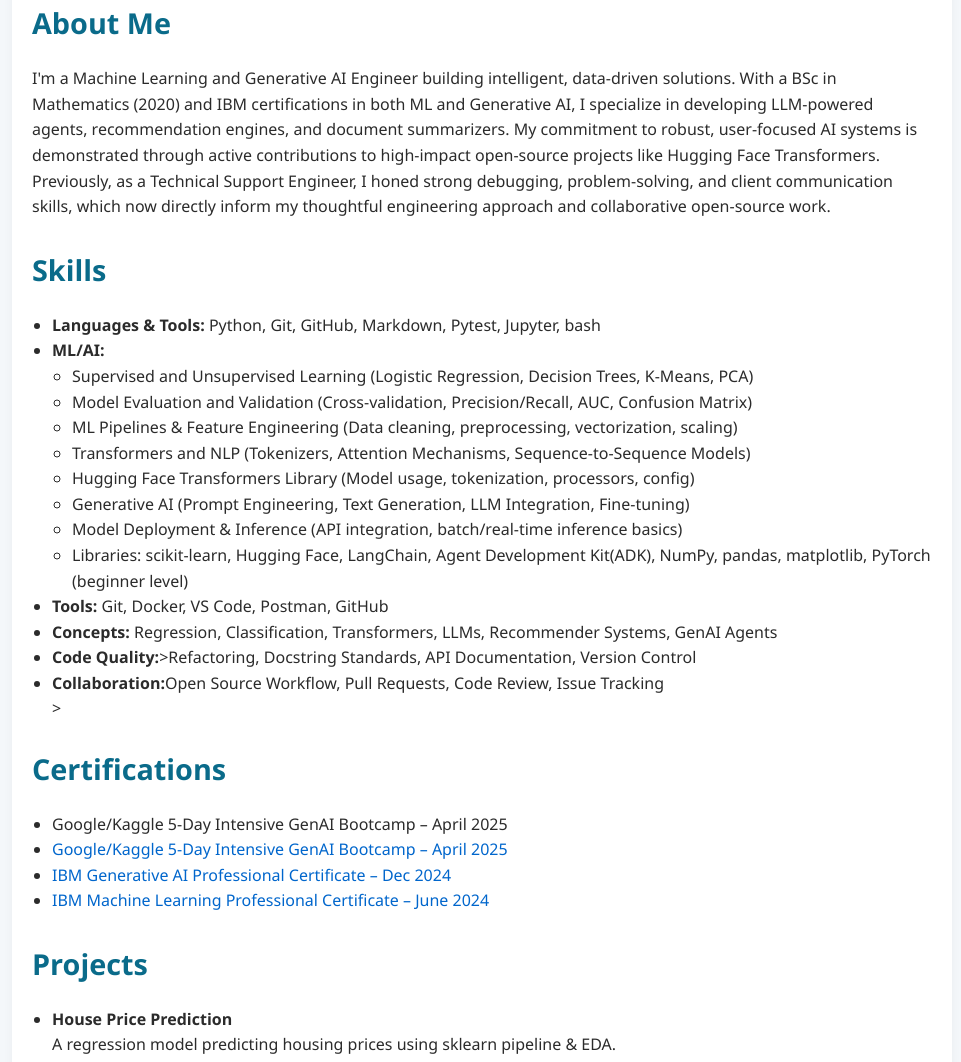
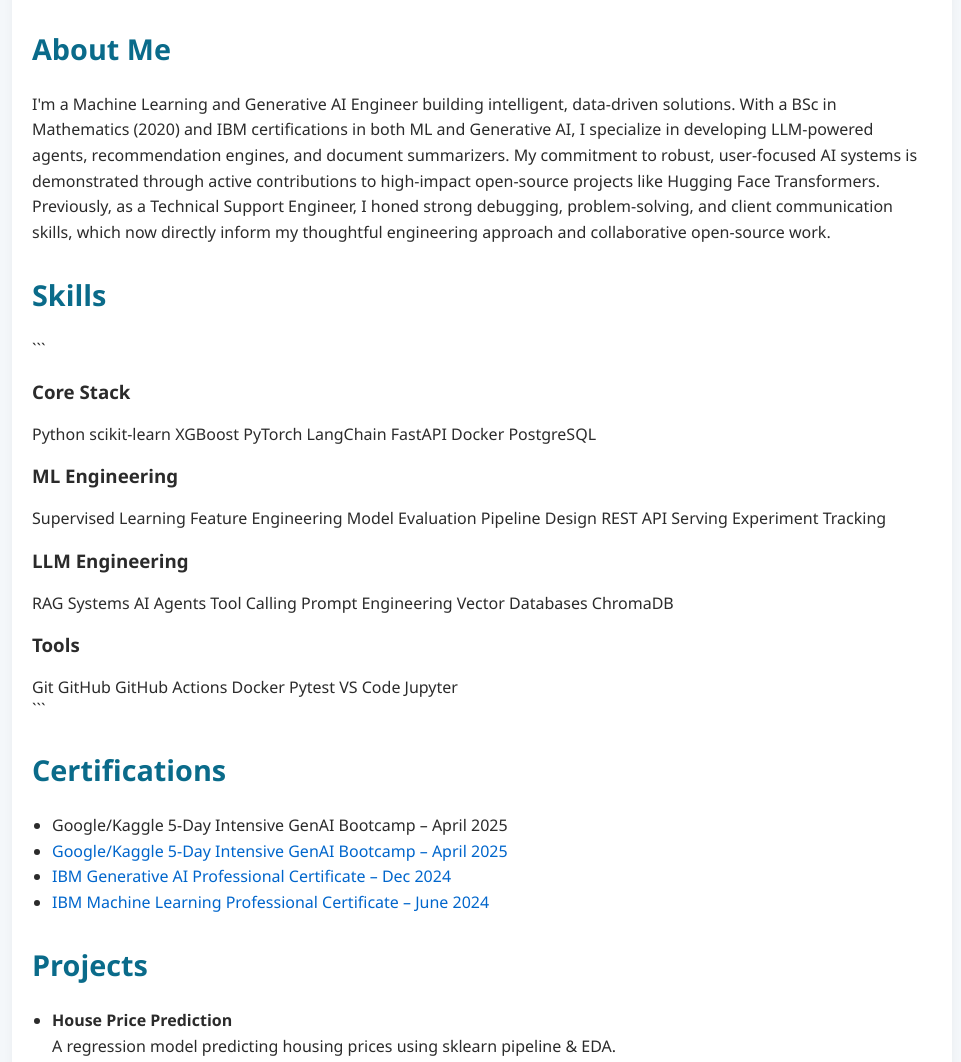
Before and after one commit to marcndo/portfolio, a plain HTML site: page index.html in a window 1280 px wide. Shown: the part 277-1339 px from the top of the page, without its empty margins (158-1119 px from the left). Drawn offline with Linux system fonts and the light colour scheme.

Commit message:
Revise personal info and enhance skills section
Updated personal description and skills section with new content and structured layout.

````diff
--- a/index.html
+++ b/index.html
@@ -15,7 +15,8 @@
 </nav>
     <div class="container">
       <h1>Ndowah Marcel Ambo</h1>
-      <p>Machine Learning & Generative AI Engineer | Mathematics Graduate | Open Source Contributor</p>
+      <p>ML/AI Engineer | Python · PyTorch · LangChain · FastAPI
+Building end-to-end ML systems — from data pipelines to deployed APIs</p>
       <p>IBM Certified in Machine Learning & Generative AI | Contributor at OCaml API Diff | Former Tech Support Engineer at SolarWinds</p>
       <section id="about">
         <h2>About Me</h2>
@@ -26,29 +27,67 @@
            open-source projects like Hugging Face Transformers. Previously, as a Technical Support Engineer, I honed strong debugging, problem-solving,
            and client communication skills, which now directly inform my thoughtful engineering approach and collaborative open-source work.
         </p>
-      </section>
-      <section id="skills">
-        <h2>Skills</h2>
-        <ul>
-          <li><strong>Languages & Tools:</strong> Python, Git, GitHub, Markdown, Pytest, Jupyter, bash</li>
-          <li><strong>ML/AI:</strong>
-            <ul>
-              <li>Supervised and Unsupervised Learning (Logistic Regression, Decision Trees, K-Means, PCA)</li>
-              <li>Model Evaluation and Validation (Cross-validation, Precision/Recall, AUC, Confusion Matrix)</li>
-              <li>ML Pipelines & Feature Engineering (Data cleaning, preprocessing, vectorization, scaling)</li>
-              <li>Transformers and NLP (Tokenizers, Attention Mechanisms, Sequence-to-Sequence Models)</li>
-              <li>Hugging Face Transformers Library (Model usage, tokenization, processors, config)</li>
-              <li>Generative AI (Prompt Engineering, Text Generation, LLM Integration, Fine-tuning)</li>
-              <li>Model Deployment & Inference (API integration, batch/real-time inference basics)</li>
-              <li>Libraries: scikit-learn, Hugging Face, LangChain, Agent Development Kit(ADK), NumPy, pandas, matplotlib, PyTorch (beginner level)</li>
-            </ul>
-          </li>
-          <li><strong>Tools:</strong> Git, Docker, VS Code, Postman, GitHub</li>
-          <li><strong>Concepts:</strong> Regression, Classification, Transformers, LLMs, Recommender Systems, GenAI Agents</li>
-          <li><strong>Code Quality:</strong>>Refactoring, Docstring Standards, API Documentation, Version Control</li>
-          <li><strong>Collaboration:</strong>Open Source Workflow, Pull Requests, Code Review, Issue Tracking</li>>
-        </ul>
-      </section>
+<section id="skills">
+  <h2>Skills</h2>
+
+  <div class="skills-grid">
+
+```
+<div class="skill-card">
+  <h3>Core Stack</h3>
+  <div class="badges">
+    <span>Python</span>
+    <span>scikit-learn</span>
+    <span>XGBoost</span>
+    <span>PyTorch</span>
+    <span>LangChain</span>
+    <span>FastAPI</span>
+    <span>Docker</span>
+    <span>PostgreSQL</span>
+  </div>
+</div>
+
+<div class="skill-card">
+  <h3>ML Engineering</h3>
+  <div class="badges">
+    <span>Supervised Learning</span>
+    <span>Feature Engineering</span>
+    <span>Model Evaluation</span>
+    <span>Pipeline Design</span>
+    <span>REST API Serving</span>
+    <span>Experiment Tracking</span>
+  </div>
+</div>
+
+<div class="skill-card">
+  <h3>LLM Engineering</h3>
+  <div class="badges">
+    <span>RAG Systems</span>
+    <span>AI Agents</span>
+    <span>Tool Calling</span>
+    <span>Prompt Engineering</span>
+    <span>Vector Databases</span>
+    <span>ChromaDB</span>
+  </div>
+</div>
+
+<div class="skill-card">
+  <h3>Tools</h3>
+  <div class="badges">
+    <span>Git</span>
+    <span>GitHub</span>
+    <span>GitHub Actions</span>
+    <span>Docker</span>
+    <span>Pytest</span>
+    <span>VS Code</span>
+    <span>Jupyter</span>
+  </div>
+</div>
+```
+
+  </div>
+</section>
+
 
       <section id="certifications">
         <h2>Certifications</h2>
````
